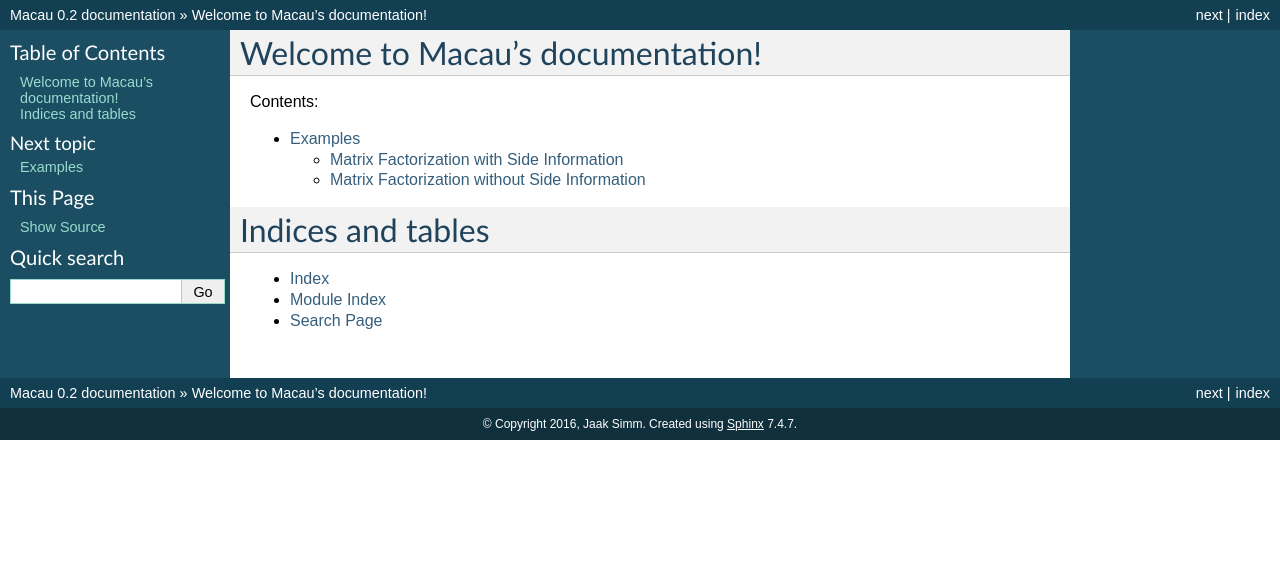
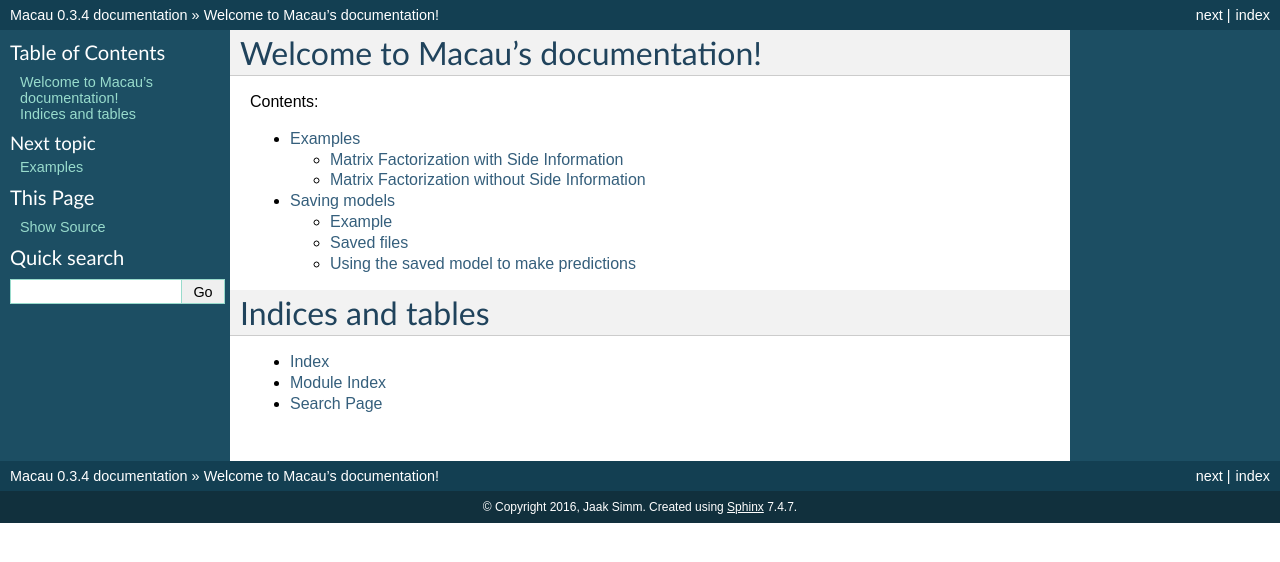
Before and after one commit to jaak-s/macau, a Sphinx documentation site: the page built from docs/index.rst, in a window 1280 px wide. Shown: the top 562 px of the page. Built offline with Sphinx 7.4.7, drawn with Linux system fonts in a browser that asks for light colours; some of the changed lines change nothing that is shown.

Commit message:
docs for saving/loading models

```diff
--- a/docs/conf.py
+++ b/docs/conf.py
@@ -55,9 +55,9 @@
 # built documents.
 #
 # The short X.Y version.
-version = '0.2'
+version = '0.3.4'
 # The full version, including alpha/beta/rc tags.
-release = '0.2'
+release = '0.3.4'
 
 # The language for content autogenerated by Sphinx. Refer to documentation
 # for a list of supported languages.
--- a/docs/index.rst
+++ b/docs/index.rst
@@ -12,6 +12,7 @@
    :maxdepth: 2
 
    source/examples
+   source/saving_models
 
 
 
--- /dev/null
+++ b/docs/source/saving_models.rst
@@ -0,0 +1,92 @@
+.. role:: python(code)
+   :language: python
+
+Saving models
+==================
+To save samples of the Macau model you can add :python:`save_prefix = "mymodel"` when calling :python:`macau`.
+This option will store all samples of the latent vectors, their mean vectors and link matrices to the disk.
+Additionally, the global mean-value that Macau adds to all predictions is also stored.
+
+Example
+-------------------------------------------
+
+.. code-block:: python
+   :emphasize-lines: 16
+
+   import macau
+   import scipy.io
+
+   ## loading data
+   ic50 = scipy.io.mmread("chembl-IC50-346targets.mm")
+   ecfp = scipy.io.mmread("chembl-IC50-compound-feat.mm")
+
+   ## running factorization (Macau)
+   result = macau.macau(Y = ic50,
+                        Ytest      = 0.2,
+                        side       = [ecfp, None],
+                        num_latent = 32,
+                        precision  = 5.0,
+                        burnin     = 100,
+                        nsamples   = 500,
+                        save_prefix = "chembl19")
+
+Saved files
+-------------------------------------------
+The saved files for sample :python:`N` for the rows are
+
+- Latent vectors :python:`chembl19-sampleN-U1-latents.csv`.
+- Latent means: :python:`chembl19-sampleN-U1-latentmeans.csv`.
+- Link matrix (beta): :python:`chembl19-sampleN-U1-link.csv`.
+- Global mean value: :python:`chembl19-meanvalue.csv` (same for all samples).
+
+Equivalent files for the column latents are stored in :python:`U2` files.
+
+Using the saved model to make predictions
+-----------------------------------------
+These files can be loaded with numpy and used to make predictions.
+
+.. code-block:: python
+
+   import numpy as np
+
+   ## global mean value (common for all samples)
+   meanvalue = np.loadtxt("chembl19-meanvalue.csv").tolist()
+
+   ## loading sample 1
+   N = 1
+   U = np.loadtxt("chembl19-sample%d-U1-latents.csv" % N, delimiter=",")
+   V = np.loadtxt("chembl19-sample%d-U2-latents.csv" % N, delimiter=",")
+
+   ## predicting Y[0, 7] from sample 1
+   Yhat_07 = U[:,0].dot(V[:,7]) + meanvalue
+
+   ## predict the whole matrix from sample 1
+   Yhat = U.transpose().dot(V) + meanvalue
+
+Note that in Macau the final prediction is the average of the predictions from all samples.
+This can be accomplished by looping over all of the samples and averaging the predictions.
+
+Similarily, the :python:`link` matrices can be loaded. Here we show an example how to make a new prediction for a compound that was not in the dataset.
+
+.. code-block:: python
+
+   import numpy as np
+   import scipy.io
+
+   ## loading side info for arbitrary compound (can be outside of the training set)
+   xnew = scipy.io.mmread("chembl-IC50-compound-feat.mm").tocsr()[17,:]
+
+   ## loading sample 1
+   meanvalue = np.loadtxt("chembl19-meanvalue.csv").tolist()
+   N = 1
+   lmean = np.loadtxt("chembl19-sample%d-U1-latentmean.csv" % N, delimiter=",")
+   link  = np.loadtxt("chembl19-sample%d-U1-link.csv" % N,       delimiter=",")
+   V     = np.loadtxt("chembl19-sample%d-U2-latents.csv" % N,    delimiter=",")
+
+   ## predicted latent vector for xnew from sample 1
+   uhat = xnew.dot(link.transpose()) + lmean
+
+   ## use predicted latent vector to predict activities across columns
+   Yhat = uhat.dot(V) + meanvalue
+
+Again, to make good predictions you would have to change the example to loop over all of the samples (and compute the mean of Yhat's).
```
Also changed, not shown: 13 other files.
